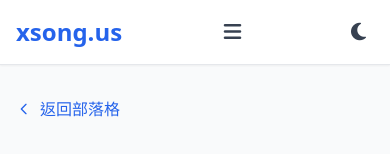
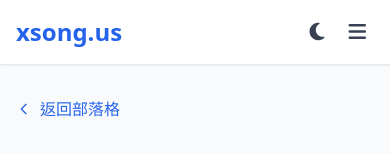
Before and after one commit to 120061203/xsong, an Astro site in the folder blog-astro/: page /blog/about in a window 390 px wide. Shown: the top 154 px of the page. Built offline with nearby package versions, Linux system fonts and the light colour scheme; Astro itself is replaced by a stand-in of ours.

Commit message:
fix: 修正漢堡選單位置，與主網站保持一致
- 將漢堡選單按鈕移到主題切換按鈕右側
- 統一按鈕排列順序：主題切換 -> 漢堡選單
- 保持與主網站 Navbar 組件相同的佈局

```diff
--- a/blog-astro/src/layouts/Layout.astro
+++ b/blog-astro/src/layouts/Layout.astro
@@ -54,25 +54,24 @@ const { title, description = "分享我的想法、技術心得和生活點滴"
 							</a>
 						</div>
 
-						<!-- Mobile Menu Button -->
-						<div class="md:hidden flex items-center space-x-2">
-							<button
-								id="mobile-menu-button"
-								class="p-2 text-gray-700 dark:text-gray-300 hover:text-blue-600 dark:hover:text-green-400 transition-colors rounded-lg hover:bg-gray-100 dark:hover:bg-gray-800"
-								aria-label="Toggle mobile menu"
-							>
-								<i class="fas fa-bars text-xl" id="mobile-menu-icon"></i>
-							</button>
-						</div>
-
-						<!-- Theme Toggle -->
+						<!-- Theme Toggle and Mobile Menu Button -->
 						<div class="flex items-center space-x-2">
+							<!-- Theme Toggle -->
 							<button
 								id="theme-toggle"
 								class="p-2 text-gray-700 dark:text-gray-300 hover:text-blue-600 dark:hover:text-green-400 transition-colors rounded-lg hover:bg-gray-100 dark:hover:bg-gray-800"
 								aria-label="Toggle theme"
 							>
 								<i class="fas fa-moon text-xl" id="theme-icon"></i>
+							</button>
+
+							<!-- Mobile Menu Button -->
+							<button
+								id="mobile-menu-button"
+								class="md:hidden p-2 text-gray-700 dark:text-gray-300 hover:text-blue-600 dark:hover:text-green-400 transition-colors rounded-lg hover:bg-gray-100 dark:hover:bg-gray-800"
+								aria-label="Toggle mobile menu"
+							>
+								<i class="fas fa-bars text-xl" id="mobile-menu-icon"></i>
 							</button>
 						</div>
 					</div>
```
